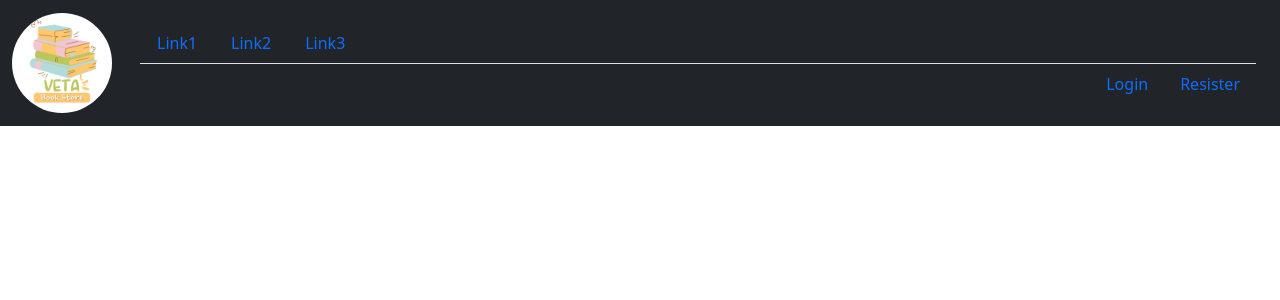
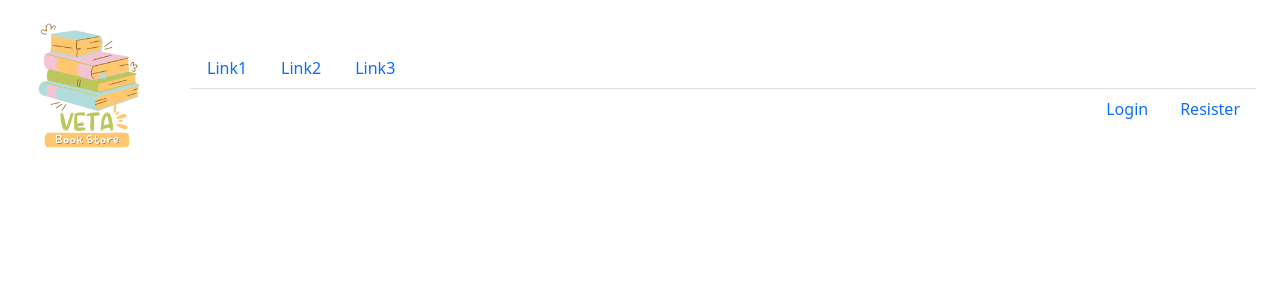
Before and after one commit to venhha/ProjectCNTT, a Django app: template bookstore/store/templates/base.html in a window 1280 px wide. Shown: the top 300 px of the page. Run offline with Django 3.2, Linux system fonts and the light colour scheme; the template is opened without the code that fills it, so the values that code supplies are empty; some libraries are stand-ins or nearby versions.

Commit message:
Update base.html

```diff
--- a/bookstore/store/templates/base.html
+++ b/bookstore/store/templates/base.html
@@ -11,13 +11,13 @@
   </head>
 
   <body>
-    <nav class="navbar navbar-expand-sm bg-dark navbar-dark">
+    <nav class="navbar navbar-expand-sm bg-white navbar-dark">
       <div class="container-fluid">
         <a class="navbar-brand" href="#">
           <img
             src="{% static 'img/logo_main.png' %}"
             alt="Store Logo"
-            style="width: 100px"
+            style="width: 150px"
             class="rounded-pill"
           />
         </a>
```
